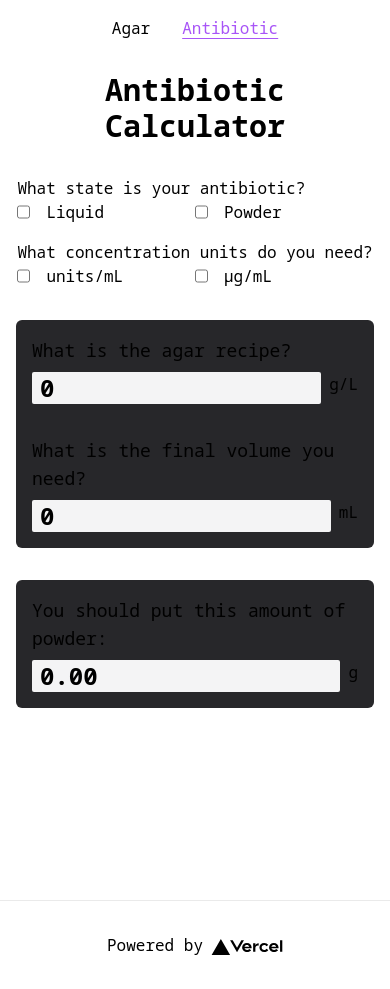
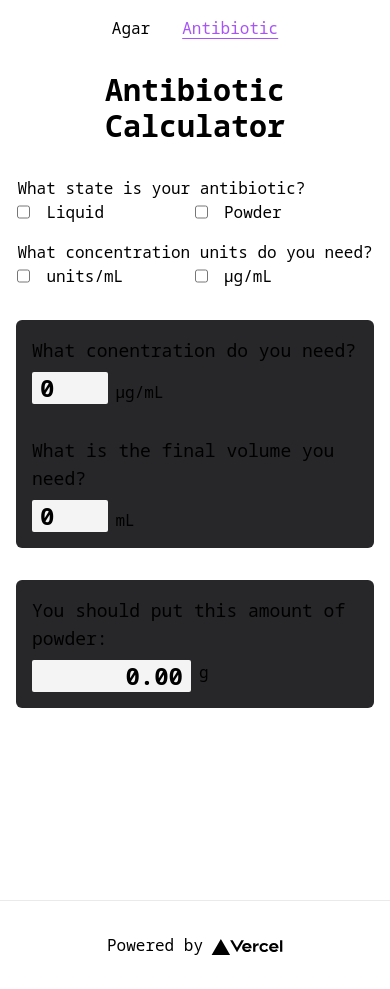
Before and after one commit to JNer1/lab-calculator, a Next.js app: page /antibiotic in a window 390 px wide. Built offline with nearby package versions, Linux system fonts and the light colour scheme.

Commit message:
style: make size of input and unit group consistent
Use grid instead of flex for input and unit group to make sizing more consistent and responsive.

Change concentraion unit depending on which is checked.

```diff
--- a/components/AntibioticCalculator.tsx
+++ b/components/AntibioticCalculator.tsx
@@ -104,20 +104,30 @@ const AntibioticCalculator = () => {
         </div>
       </div>
 
-      <div className="flex w-full max-w-lg flex-col items-start gap-8 rounded-md bg-zinc-800 p-4 lg:px-16">
+      <div className="flex max-w-lg flex-col items-start gap-8 rounded-md bg-zinc-800 p-4 lg:px-16">
         <div className="flex flex-col gap-2">
-          <p className="text-lg">What is the agar recipe?</p>
-          <div className="flex gap-2">
-            <UserInput value={recipeValue} setValue={setRecipeValue} />
-            <span>g/L</span>
+          <p className="text-lg">What conentration do you need?</p>
+          <div className="grid w-full grid-cols-4 place-content-end gap-x-2">
+            <UserInput
+              width="col-span-2"
+              value={recipeValue}
+              setValue={setRecipeValue}
+            />
+            <span className="col-span-1 self-end">
+              {isUnits ? "units/mL" : "μg/mL"}
+            </span>
           </div>
         </div>
 
         <div className="flex flex-col gap-2">
           <p className="text-lg">What is the final volume you need?</p>
-          <div className="flex gap-2">
-            <UserInput value={volumeValue} setValue={setVolumeValue} />
-            <span>mL</span>
+          <div className="grid w-full grid-cols-4 place-content-end gap-x-2">
+            <UserInput
+              width="col-span-2"
+              value={volumeValue}
+              setValue={setVolumeValue}
+            />
+            <span className="col-span-1 self-end">mL</span>
           </div>
         </div>
       </div>
@@ -125,17 +135,17 @@ const AntibioticCalculator = () => {
       <div className="flex w-full max-w-lg flex-col items-start gap-8 rounded-md bg-zinc-800 p-4 lg:px-16">
         <div className="flex flex-col gap-2">
           <p className="text-lg">You should put this amount of powder:</p>
-          <div className="flex gap-2">
-            <div>
+          <div className="grid grid-cols-4 gap-x-2">
+            <div className="col-span-2">
               <input
                 readOnly
                 disabled
                 type="number"
                 value={massValue}
-                className="w-full rounded-sm bg-zinc-100 px-2 text-2xl font-semibold text-black"
+                className="w-full rounded-sm bg-zinc-100 px-2 text-right text-2xl font-semibold text-black"
               />
             </div>
-            <span>g</span>
+            <span className="col-span-1">g</span>
           </div>
         </div>
       </div>
```
